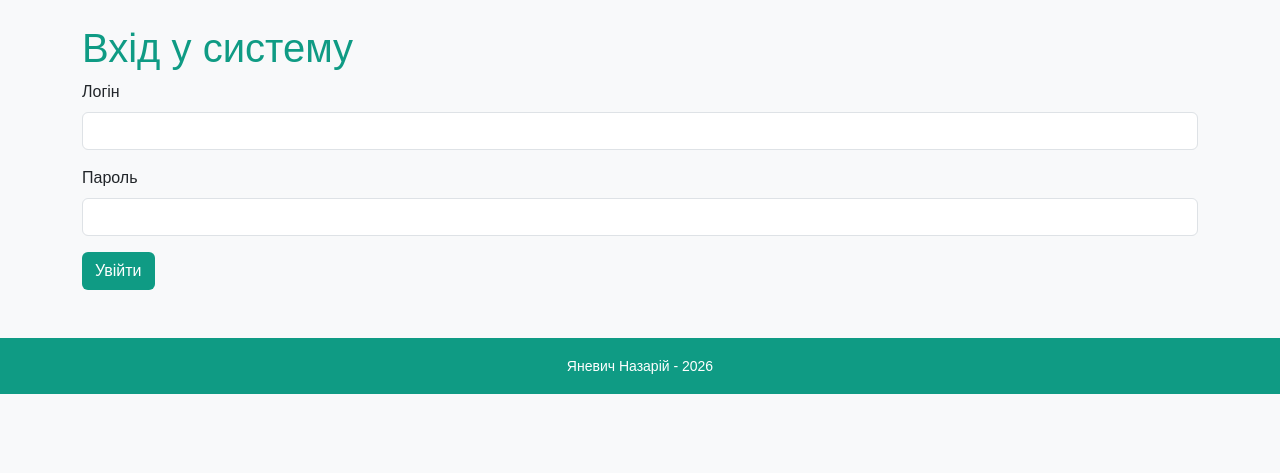
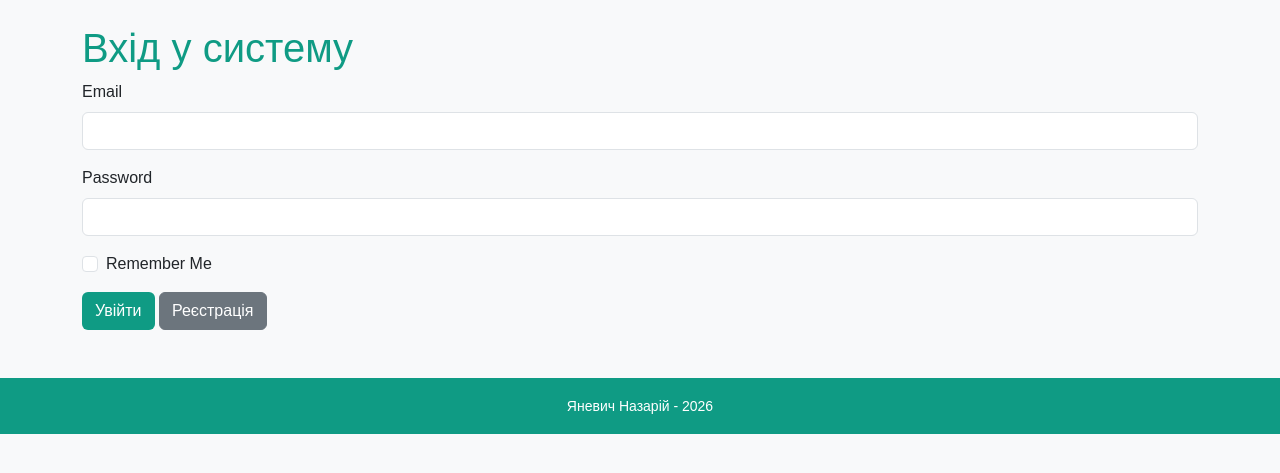
Before and after one commit to NazarYanevych/flask-app-lab, a Flask app: page /users/login in a window 1280 px wide. Shown: the part 56-529 px from the top of the page. Run offline with Flask 3, Linux system fonts and the light colour scheme; some libraries are stand-ins or nearby versions.

Commit message:
lab9: 1, registration and login

```diff
--- a/app/users/forms.py
+++ b/app/users/forms.py
@@ -1,5 +1,5 @@
 from flask_wtf import FlaskForm
-from wtforms import StringField, PasswordField, SubmitField
+from wtforms import StringField, PasswordField, BooleanField, SubmitField
 from wtforms.validators import DataRequired, Email, Length, EqualTo, ValidationError, Regexp
 
 from app import db
@@ -41,3 +41,10 @@ class RegistrationForm(FlaskForm):
         user = db.session.scalar(db.select(User).where(User.email == email.data))
         if user:
             raise ValidationError(f"Користувач з таким емейлом {email.data} вже існує")
+
+
+class LoginForm(FlaskForm):
+    email = StringField("Email", validators=[DataRequired(), Email()])
+    password = PasswordField("Password", validators=[DataRequired()])
+    remember = BooleanField("Remember Me")
+    submit = SubmitField("Login")
--- a/app/users/templates/users/login.html
+++ b/app/users/templates/users/login.html
@@ -1,24 +1,15 @@
-
 {% extends 'base.html' %}
+{% from 'components/_form_macro.html' import render_field %}
 
 {% block content %}
 <h1>Вхід у систему</h1>
 
-<form method="POST" action="{{ url_for('users.login') }}">
-    <div class="mb-3">
-        <label for="username" class="form-label">Логін</label>
-        <input type="text" class="form-control"
-               id="username" name="username" required>
-    </div>
-
-    <div class="mb-3">
-        <label for="password" class="form-label">Пароль</label>
-        <input type="password" class="form-control"
-               id="password" name="password" required>
-    </div>
-
-    <button type="submit" class="btn btn-accent">
-        Увійти
-    </button>
+<form method="POST" action="{{ url_for('users.login') }}" novalidate>
+    {{ form.hidden_tag() }}
+    {{ render_field(form.email) }}
+    {{ render_field(form.password) }}
+    {{ render_field(form.remember) }}
+    {{ form.submit(class="btn btn-accent", value="Увійти") }}
+    <a href="{{ url_for('users.register') }}" class="btn btn-secondary">Реєстрація</a>
 </form>
 {% endblock %}
--- a/app/users/views.py
+++ b/app/users/views.py
@@ -1,7 +1,8 @@
 from flask import request, render_template, redirect, url_for, session, flash, make_response
+
 from app import db
 from . import users
-from .forms import RegistrationForm
+from .forms import RegistrationForm, LoginForm
 from .models import User
 
 
@@ -10,8 +11,7 @@ def greetings(name):
     name = name.upper()
     age = request.args.get("age", None, int)
 
-    return render_template("hi.html",
-                           name=name, age=age)
+    return render_template("hi.html", name=name, age=age)
 
 
 @users.route("/admin")
@@ -19,6 +19,7 @@ def admin():
     to_url = url_for("users.greetings", name="administrator", age=45, _external=True)
     print(to_url)
     return redirect(to_url)
+
 
 @users.route("/register", methods=["GET", "POST"])
 def register():
@@ -37,22 +38,40 @@ def register():
 
     return render_template("register.html", form=form, title="Реєстрація")
 
+
 @users.route("/login", methods=["GET", "POST"])
 def login():
-    if request.method == "POST":
-        username = request.form["username"]
-        password = request.form["password"]
+    form = LoginForm()
+    if form.validate_on_submit():
+        user = db.session.scalar(db.select(User).where(User.email == form.email.data))
+        if user and user.check_password(form.password.data):
+            session["username"] = user.username
+            session["email"] = user.email
+            flash(f"Вітаю, {user.username}! Вхід успішний.", "success")
+            return redirect(url_for("users.account"))
+        flash("Неправильний email або пароль!", "danger")
 
-        if username == "admin" and password == "secret":
-            session["username"] = username
-            flash("Вхід виконано успішно", "success")
-            return redirect(url_for("users.profile"))
-        else:
-            flash("Неправильний логін або пароль!", "danger")
-            return redirect(url_for("users.login"))
+    return render_template("login.html", form=form, title="Вхід")
 
-    return render_template("login.html", title="Вхід")
 
+@users.route("/account")
+def account():
+    if "username" not in session:
+        flash("Спочатку увійдіть у систему!", "danger")
+        return redirect(url_for("users.login"))
+
+    return render_template(
+        "account.html",
+        username=session["username"],
+        email=session.get("email", ""),
+        title="Account",
+    )
+
+
+@users.route("")
+def all_users():
+    users_list = db.session.scalars(db.select(User).order_by(User.id)).all()
+    return render_template("users_list.html", users_list=users_list, title="Users List")
 
 
 @users.route("/profile")
@@ -70,17 +89,16 @@ def profile():
         "profile.html",
         username=session["username"],
         cookies=cookies,
-        theme=request.cookies.get("theme", "light")
+        theme=request.cookies.get("theme", "light"),
     )
 
 
-
-@users.route("/logout", methods=["POST"])
+@users.route("/logout", methods=["GET", "POST"])
 def logout():
     session.pop("username", None)
+    session.pop("email", None)
     flash("Ви вийшли із системи", "info")
     return redirect(url_for("users.login"))
-
 
 
 @users.route("/add_cookie", methods=["POST"])
@@ -111,7 +129,6 @@ def add_cookie():
     return response
 
 
-
 @users.route("/delete_cookie", methods=["POST"])
 def delete_cookie():
     if "username" not in session:
@@ -136,7 +153,6 @@ def delete_cookie():
     return response
 
 
-
 @users.route("/delete_all_cookies", methods=["POST"])
 def delete_all_cookies():
     if "username" not in session:
@@ -156,7 +172,6 @@ def delete_all_cookies():
     return response
 
 
-
 @users.route("/set_theme/<theme>")
 def set_theme(theme):
     if "username" not in session:
```
Also changed, not shown: app/users/templates/users/account.html (added, +14 -0 lines), app/users/templates/users/users_list.html (added, +28 -0 lines), 1 other file.
